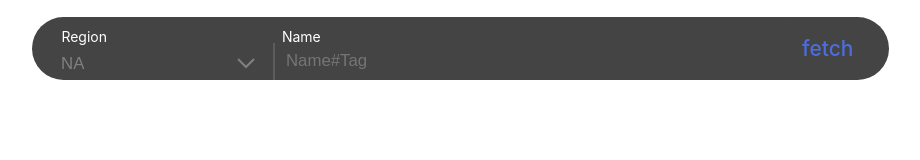
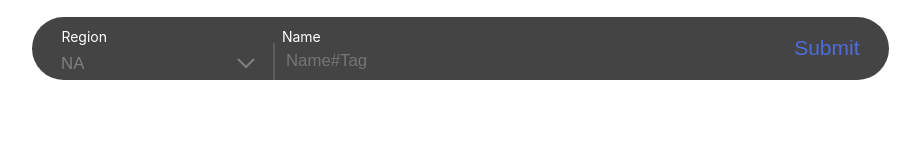
Before and after one commit to gimohc/opggReact, a React (Vite) app: page / in a window 1280 px wide. Shown: the top 160 px of the page, without its empty margins (188-1108 px from the left). Built offline with nearby package versions, Linux system fonts and the light colour scheme.

Commit message:
extracted search bar as a component, need to fix the player's name showing in white in all matches and added html validation

```diff
--- a/src/App.tsx
+++ b/src/App.tsx
@@ -1,50 +1,26 @@
 import { useState } from "react";
-import { Matches, InputData, MatchInfo } from "./Components/Match.tsx";
-import { RegionInput } from "./Components/RegionInput";
-import { InputContext } from "./Context/InputContext";
+import { Matches, MatchInfo } from "./Components/Match.tsx";
 import "./App.css";
-import { FetchButton } from "./Components/FetchButton";
+import { SearchForm } from "./Components/SearchForm.tsx";
 
 function App() {
-  const [inputData, setInputData] = useState<InputData>({ playerRegion: "NA" });
   const [matches, setMatches] = useState<MatchInfo[] | null>(null);
   const [loading, setLoading] = useState<boolean>(false);
 
   return (
-    <InputContext.Provider value={inputData}>
-      <div className="searchBar header">
-        <div className="inputGroup selectGroup">
-          <RegionInput
-            onChange={(e) =>
-              setInputData({ ...inputData, playerRegion: e.target.value })
-            }
-          />
-        </div>
-       <div className="inputGroup nameGroup">
-          <label className="label">Name</label>
-
-          <input
-            onChange={(e) => {
-              const fullName = e.target.value.split("#");
-              setInputData({
-                ...inputData,
-                playerName: fullName[0],
-                playerTag: fullName[1],
-              });
-            }}
-            placeholder="Name#Tag"
-          />
-        </div>
-
-        <FetchButton setMatchesInfo={setMatches} setLoading={setLoading} />
-      </div>
+    <>
+      <SearchForm setMatchesInfo={setMatches} setLoading={setLoading} />
       <br />
       <br />
-      {loading && <img className="loading" src="https://i.gifer.com/VAyR.gif"/>}
+      {loading && (
+        <img className="loading" src="https://i.gifer.com/VAyR.gif" />
+      )}
       <table>
-        <Matches matches={matches} />
+        <tbody>
+          <Matches matches={matches} />
+        </tbody>
       </table>
-    </InputContext.Provider>
+    </>
   );
 }
 
--- a/src/Components/FetchButton.tsx
+++ /dev/null
@@ -1,46 +0,0 @@
-import axios from "axios";
-import React, { useContext } from "react";
-import { InputContext } from ".././Context/InputContext";
-import { InputData, MatchInfo } from "./Match";
-
-interface ChildComponentProps {
-  setMatchesInfo: React.Dispatch<React.SetStateAction<MatchInfo[] | null>>;
-  setLoading: React.Dispatch<React.SetStateAction<boolean>>
-}
-
-export function FetchButton({ setMatchesInfo, setLoading }: ChildComponentProps) {
-  const inputData = useContext<InputData | null>(InputContext);
-
-  const fetchMatches = async () => {
-    if (inputData?.playerRegion == undefined) window.alert("Invalid Region");
-    else {
-      try {
-        setLoading(true);
-        const response = await axios.post(
-          "https://opgg-production.up.railway.app/api/performAction",
-          //"http://localhost:8080/api/performAction",
-          {
-            actionType: "getMatchHistory",
-            inputData: inputData,
-          }
-        );
-        if (response !== null) setMatchesInfo(response.data);
-      } catch (error) {
-        console.error("Error fetching matches:", error);
-      }
-      setLoading(false);
-    }
-  };
-
-  return (
-    <button
-      className="formButton"
-      onClick={(e) => {
-        e.preventDefault();
-        fetchMatches();
-      }}
-    >
-      fetch
-    </button>
-  );
-}
--- a/src/Components/ItemsMapping.tsx
+++ b/src/Components/ItemsMapping.tsx
@@ -10,18 +10,19 @@ interface ItemsInfo {
 }
 export function ItemsMapping({ items }: ItemsInfo) {
   return (
-    <td className="linear itemsList">
-      {items.map((itemId: number) => {
+    <div className="linear itemsList">
+      {items.map((itemId: number, i : number) => {
         if (itemId === 0)
           return (
             <img
+              key={itemId + i}
               alt="empty"
               className="item"
               src="https://encrypted-tbn0.gstatic.com/images?q=tbn:ANd9GcQKVCIi2W4mVSDTGzkpeQJ5gMl86tEFZUk6Wg&s"
             />
           );
-        return <img className="item" src={getSrcFromItemId(itemId)} />;
+        return <img key={"Empty" + i} className="item" src={getSrcFromItemId(itemId)} />;
       })}
-    </td>
+    </div>
   );
 }
--- a/src/Components/Match.tsx
+++ b/src/Components/Match.tsx
@@ -84,7 +84,10 @@ export function Match(matchInfo: MatchInfo) {
 
 export function Matches({ matches }: { matches: MatchInfo[] | null }) {
   if (matches != null)
-    return matches.map((match: MatchInfo) => {
-      return <Match {...match} />;
+    return matches.map((match: MatchInfo, i: number) => {
+      return <Match key={match.duration + i} {...match} />;
+      {
+        /* key should be match id but it is okay for now */
+      }
     });
 }
--- a/src/Components/RegionInput.tsx
+++ b/src/Components/RegionInput.tsx
@@ -9,7 +9,7 @@ export function RegionInput(
   return (
     <>
       <label className="label">Region</label>
-      <select defaultValue={undefined} className="select" onChange={props.onChange} name="region">
+      <select defaultValue={undefined} className="select" onChange={props.onChange} name="region" required>
         <option value="americas"> NA </option>
         <option value="americas"> BR </option>
         <option value="americas"> LAN </option>
--- /dev/null
+++ b/src/Components/SearchForm.tsx
@@ -0,0 +1,70 @@
+import { useState } from "react";
+import { RegionInput } from "./RegionInput";
+import { InputData, MatchInfo } from "./Match";
+import axios from "axios";
+
+
+interface ChildComponentProps {
+  setMatchesInfo: React.Dispatch<React.SetStateAction<MatchInfo[] | null>>;
+  setLoading: React.Dispatch<React.SetStateAction<boolean>>;
+}
+export function SearchForm({
+  setMatchesInfo,
+  setLoading,
+}: ChildComponentProps) {
+  const [inputData, setInputData] = useState<InputData>({ playerRegion: "NA" });
+
+  const fetchMatches = async () => {
+    try {
+      setLoading(true);
+      const response = await axios.post(
+        //"https://opgg-production.up.railway.app/api/performAction",
+        "http://localhost:8080/api/performAction",
+        {
+          actionType: "getMatchHistory",
+          inputData: inputData,
+        }
+      );
+      if (response !== null) setMatchesInfo(response.data);
+    } catch (error) {
+      console.error("Error fetching matches:", error);
+    }
+    setLoading(false);
+  };
+  const onSubmit = (event: { preventDefault: () => void; }) => {
+    event.preventDefault();
+    fetchMatches();
+}
+
+
+  return (
+    <form onSubmit={onSubmit} className="searchBar header">
+      <div className="inputGroup selectGroup">
+        <RegionInput
+          onChange={(e) =>
+            setInputData({ ...inputData, playerRegion: e.target.value })
+          }
+        />
+      </div>
+      <div className="inputGroup nameGroup">
+        <label className="label">Name</label>
+
+        <input
+          required
+          pattern="[^]+#[^]+"
+          onChange={(e) => {
+            const fullName = e.target.value.split("#");
+            setInputData({
+              ...inputData,
+              playerName: fullName[0],
+              playerTag: fullName[1],
+            });
+          }}
+          placeholder="Name#Tag"
+        />
+      </div>
+
+      <input type="submit" className="formButton" />
+    </form>
+  );
+}
--- a/src/Components/TeamComponent.tsx
+++ b/src/Components/TeamComponent.tsx
@@ -7,13 +7,13 @@ export default function TeamComponent({ players }: { players: Player[] }) {
 
   return (
     <div className="stack teamList">
-      {players.map((player) => {
+      {players.map((player, i) => {
         let className = "";
         if (player.playerName == input?.playerName)
           className = " selectedPlayer";
 
         return (
-          <div className="linear noMargin">
+          <div key={player.playerName + i} className="linear noMargin"> {/* key should be puuid but it is okay for now */}
             <img
               className="matchChampionsIcon"
               src={getSrcFromChampionName(player.championName)}
```
Also changed, not shown: 1 other file (tests, documents, lock files or other folders).
